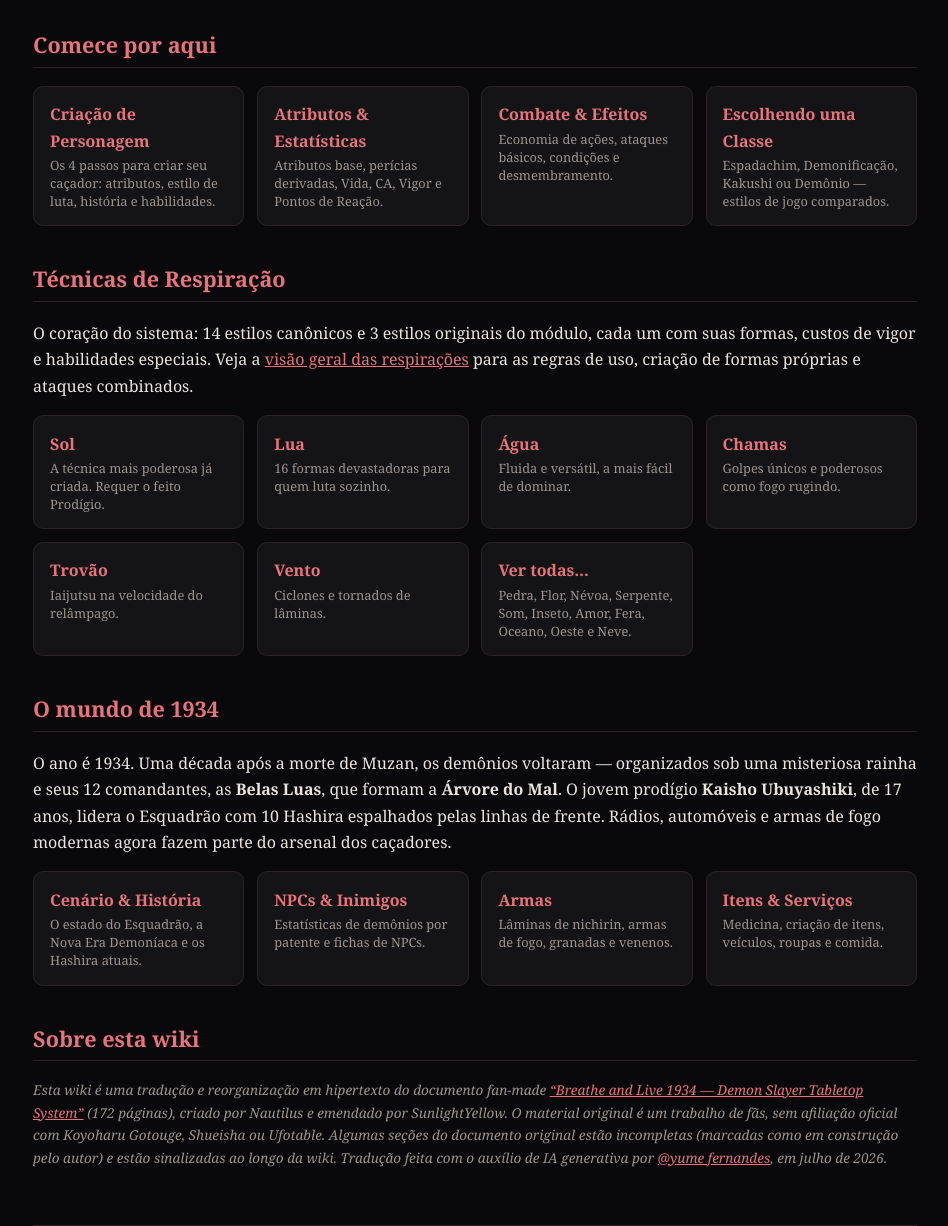
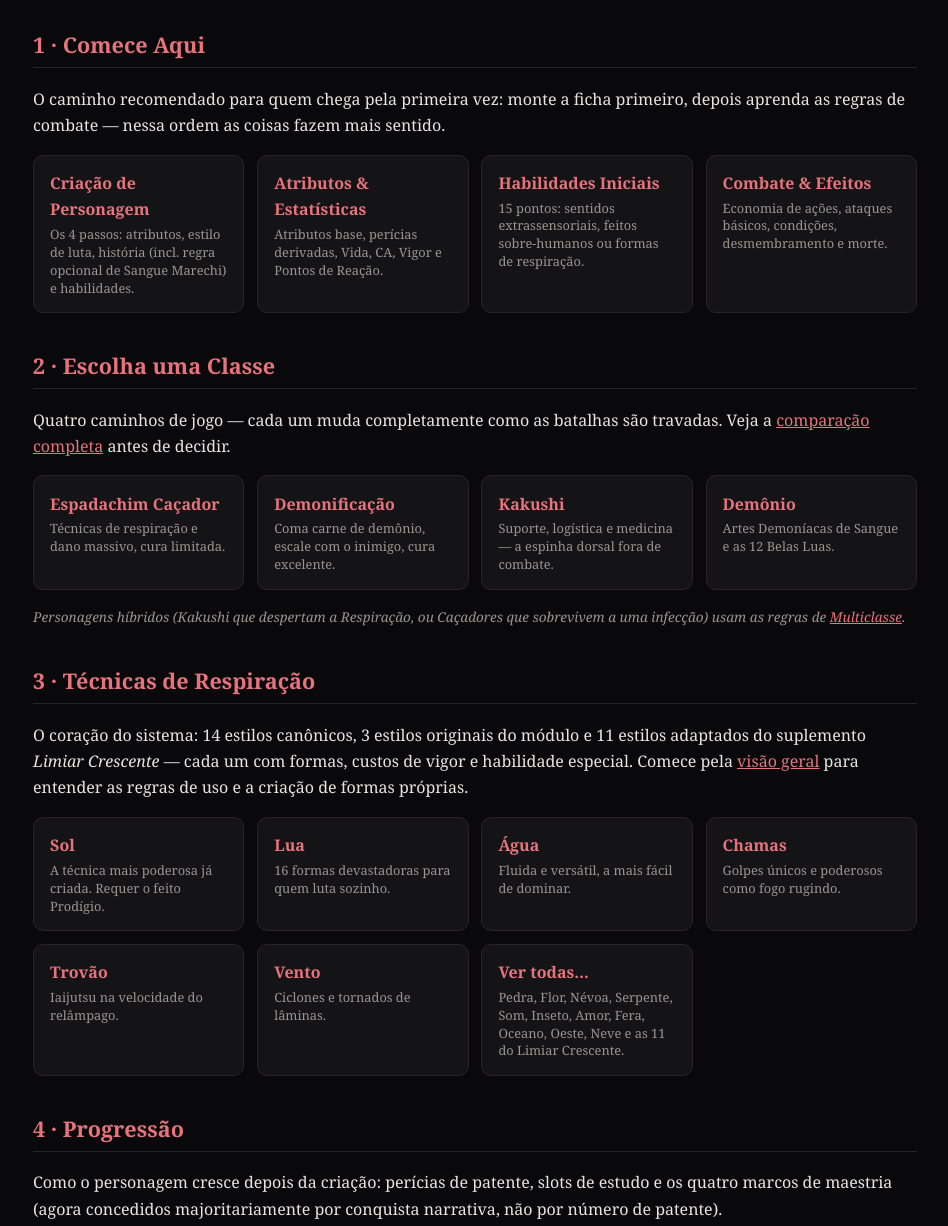
Before and after one commit to Kisyk/breath-and-live-wiki, a plain HTML site: page index.html in a window 1280 px wide. Shown: the part 820-2046 px from the top of the page, without its empty margins (305-1253 px from the left). Drawn offline with Linux system fonts and the light colour scheme.

Commit message:
Add files via upload

```diff
--- a/index.html
+++ b/index.html
@@ -13,22 +13,33 @@
 
 <div class="hero"><img src="img/hero-acao.jpg" alt="Arte de ação de Demon Slayer — água e trovão"></div>
 <h1>Breathe and Live 1934 <span class="jp">呼吸して生きる</span></h1>
-<p class="lead">Sistema de RPG de mesa de Demon Slayer (Kimetsu no Yaiba) — criado por Nautilus, com emendas de SunlightYellow. Tradução não oficial para português.</p>
+<p class="lead">Sistema de RPG de mesa de Demon Slayer (Kimetsu no Yaiba) — criado por Nautilus, com emendas de SunlightYellow. Tradução não oficial para português, reorganizada em hipertexto para leitura rápida.</p>
 
 <div class="box blue">
 <p><b>O que é este sistema?</b> <i>Breathe and Live 1934</i> é um RPG de mesa fan-made ambientado no universo de Demon Slayer, dez anos após a derrota de Muzan Kibutsuji. Os jogadores usam um <b>d20</b>, como em outros RPGs populares, e interpretam <a href="espadachim.html">Espadachins Caçadores</a>, usuários de <a href="demonificacao.html">Demonificação</a>, <a href="kakushi.html">Kakushi</a> de suporte ou até <a href="demonio.html">Demônios</a>, enfrentando uma nova era de trevas no Japão de 1934.</p>
 </div>
 
-<h2>Comece por aqui</h2>
+<h2>1 · Comece Aqui</h2>
+<p>O caminho recomendado para quem chega pela primeira vez: monte a ficha primeiro, depois aprenda as regras de combate — nessa ordem as coisas fazem mais sentido.</p>
 <div class="grid">
-<a class="card" href="criacao-de-personagem.html"><b>Criação de Personagem</b><small>Os 4 passos para criar seu caçador: atributos, estilo de luta, história e habilidades.</small></a>
+<a class="card" href="criacao-de-personagem.html"><b>Criação de Personagem</b><small>Os 4 passos: atributos, estilo de luta, história (incl. regra opcional de Sangue Marechi) e habilidades.</small></a>
 <a class="card" href="atributos.html"><b>Atributos & Estatísticas</b><small>Atributos base, perícias derivadas, Vida, CA, Vigor e Pontos de Reação.</small></a>
-<a class="card" href="combate.html"><b>Combate & Efeitos</b><small>Economia de ações, ataques básicos, condições e desmembramento.</small></a>
-<a class="card" href="classes.html"><b>Escolhendo uma Classe</b><small>Espadachim, Demonificação, Kakushi ou Demônio — estilos de jogo comparados.</small></a>
+<a class="card" href="habilidades.html"><b>Habilidades Iniciais</b><small>15 pontos: sentidos extrassensoriais, feitos sobre-humanos ou formas de respiração.</small></a>
+<a class="card" href="combate.html"><b>Combate & Efeitos</b><small>Economia de ações, ataques básicos, condições, desmembramento e morte.</small></a>
 </div>
 
-<h2>Técnicas de Respiração</h2>
-<p>O coração do sistema: 14 estilos canônicos e 3 estilos originais do módulo, cada um com suas formas, custos de vigor e habilidades especiais. Veja a <a href="respiracoes.html">visão geral das respirações</a> para as regras de uso, criação de formas próprias e ataques combinados.</p>
+<h2>2 · Escolha uma Classe</h2>
+<p>Quatro caminhos de jogo — cada um muda completamente como as batalhas são travadas. Veja a <a href="classes.html">comparação completa</a> antes de decidir.</p>
+<div class="grid">
+<a class="card" href="espadachim.html"><b>Espadachim Caçador</b><small>Técnicas de respiração e dano massivo, cura limitada.</small></a>
+<a class="card" href="demonificacao.html"><b>Demonificação</b><small>Coma carne de demônio, escale com o inimigo, cura excelente.</small></a>
+<a class="card" href="kakushi.html"><b>Kakushi</b><small>Suporte, logística e medicina — a espinha dorsal fora de combate.</small></a>
+<a class="card" href="demonio.html"><b>Demônio</b><small>Artes Demoníacas de Sangue e as 12 Belas Luas.</small></a>
+</div>
+<p class="note">Personagens híbridos (Kakushi que despertam a Respiração, ou Caçadores que sobrevivem a uma infecção) usam as regras de <a href="multiclasse.html">Multiclasse</a>.</p>
+
+<h2>3 · Técnicas de Respiração</h2>
+<p>O coração do sistema: 14 estilos canônicos, 3 estilos originais do módulo e 11 estilos adaptados do suplemento <i>Limiar Crescente</i> — cada um com formas, custos de vigor e habilidade especial. Comece pela <a href="respiracoes.html">visão geral</a> para entender as regras de uso e a criação de formas próprias.</p>
 <div class="grid">
 <a class="card" href="respiracao-sol.html"><b>Sol</b><small>A técnica mais poderosa já criada. Requer o feito Prodígio.</small></a>
 <a class="card" href="respiracao-lua.html"><b>Lua</b><small>16 formas devastadoras para quem luta sozinho.</small></a>
@@ -36,20 +47,30 @@
 <a class="card" href="respiracao-chamas.html"><b>Chamas</b><small>Golpes únicos e poderosos como fogo rugindo.</small></a>
 <a class="card" href="respiracao-trovao.html"><b>Trovão</b><small>Iaijutsu na velocidade do relâmpago.</small></a>
 <a class="card" href="respiracao-vento.html"><b>Vento</b><small>Ciclones e tornados de lâminas.</small></a>
-<a class="card" href="respiracoes.html"><b>Ver todas…</b><small>Pedra, Flor, Névoa, Serpente, Som, Inseto, Amor, Fera, Oceano, Oeste e Neve.</small></a>
+<a class="card" href="respiracoes.html"><b>Ver todas…</b><small>Pedra, Flor, Névoa, Serpente, Som, Inseto, Amor, Fera, Oceano, Oeste, Neve e as 11 do Limiar Crescente.</small></a>
 </div>
 
-<h2>O mundo de 1934</h2>
-<p>O ano é 1934. Uma década após a morte de Muzan, os demônios voltaram — organizados sob uma misteriosa rainha e seus 12 comandantes, as <b>Belas Luas</b>, que formam a <b>Árvore do Mal</b>. O jovem prodígio <b>Kaisho Ubuyashiki</b>, de 17 anos, lidera o Esquadrão com 10 Hashira espalhados pelas linhas de frente. Rádios, automóveis e armas de fogo modernas agora fazem parte do arsenal dos caçadores.</p>
+<h2>4 · Progressão</h2>
+<p>Como o personagem cresce depois da criação: perícias de patente, slots de estudo e os quatro marcos de maestria (agora concedidos majoritariamente por conquista narrativa, não por número de patente).</p>
+<div class="grid">
+<a class="card" href="evolucao.html"><b>Evolução & Perícias</b><small>Slots de estudo por patente e como ganhá-los fora da progressão normal.</small></a>
+<a class="card" href="habilidades-superiores.html"><b>Habilidades Superiores</b><small>RCT: Constante, Forma Marcada, Mundo Transparente e Lâmina Vermelha — incl. versões opcionais do Limiar Crescente.</small></a>
+</div>
+
+<h2>5 · Equipamento</h2>
+<div class="grid">
+<a class="card" href="armas.html"><b>Armas</b><small>Lâminas alternativas, armas de fogo, granadas, projéteis e venenos.</small></a>
+<a class="card" href="equipamentos.html"><b>Itens, Medicina & Serviços</b><small>Crafting, atendimento médico, transporte, roupas e comida.</small></a>
+</div>
+
+<h2>6 · O Mundo de 1934</h2>
 <div class="grid">
 <a class="card" href="mundo.html"><b>Cenário & História</b><small>O estado do Esquadrão, a Nova Era Demoníaca e os Hashira atuais.</small></a>
-<a class="card" href="npcs.html"><b>NPCs & Inimigos</b><small>Estatísticas de demônios por patente e fichas de NPCs.</small></a>
-<a class="card" href="armas.html"><b>Armas</b><small>Lâminas de nichirin, armas de fogo, granadas e venenos.</small></a>
-<a class="card" href="equipamentos.html"><b>Itens & Serviços</b><small>Medicina, criação de itens, veículos, roupas e comida.</small></a>
+<a class="card" href="npcs.html"><b>NPCs & Inimigos</b><small>Estatísticas de demônios por patente e fichas de NPCs notáveis.</small></a>
 </div>
 
 <h2>Sobre esta wiki</h2>
-<p class="note">Esta wiki é uma tradução e reorganização em hipertexto do documento fan-made <a href="livro-original.pdf" target="_blank" rel="noopener">“Breathe and Live 1934 — Demon Slayer Tabletop System”</a> (172 páginas), criado por Nautilus e emendado por SunlightYellow. O material original é um trabalho de fãs, sem afiliação oficial com Koyoharu Gotouge, Shueisha ou Ufotable. Algumas seções do documento original estão incompletas (marcadas como <i>em construção</i> pelo autor) e estão sinalizadas ao longo da wiki. Tradução feita com o auxílio de IA generativa por <a href="https://github.com/dehrangerz9" target="_blank" rel="noopener">@yume fernandes</a>, em julho de 2026.</p>
+<p class="note">Esta wiki é uma tradução e reorganização em hipertexto do documento fan-made <a href="livro-original.pdf" target="_blank" rel="noopener">“Breathe and Live 1934 — Demon Slayer Tabletop System”</a> (172 páginas), criado por Nautilus e emendado por SunlightYellow. O material original é um trabalho de fãs, sem afiliação oficial com Koyoharu Gotouge, Shueisha ou Ufotable. Algumas seções do documento original estão incompletas (marcadas como <i>em construção</i> pelo autor) e estão sinalizadas ao longo da wiki. Tradução feita com o auxílio de IA generativa por <a href="https://github.com/dehrangerz9" target="_blank" rel="noopener">@yume fernandes</a>, em julho de 2026. A navegação foi reorganizada em agosto de 2026 — veja o relatório de reorganização e o relatório de balanceamento fornecidos à parte.</p>
 
 </main>
 </div>
--- a/nav.js
+++ b/nav.js
@@ -1,11 +1,14 @@
 // Navegação compartilhada da wiki — Breathe and Live 1934
+// v2 — reorganizada para leitura mais intuitiva (ver relatório de reorganização)
 (function () {
   const NAV = [
     { title: "Início", items: [["index.html", "Página Inicial"]] },
-    { title: "Fundamentos", items: [
+    { title: "Comece Aqui", items: [
       ["criacao-de-personagem.html", "Criação de Personagem"],
       ["atributos.html", "Atributos & Estatísticas"],
       ["habilidades.html", "Habilidades Iniciais"],
+    ]},
+    { title: "Regras de Combate", items: [
       ["combate.html", "Combate & Efeitos"],
     ]},
     { title: "Classes", items: [
@@ -16,6 +19,10 @@
       ["kakushi.html", "Kakushi"],
       ["demonio.html", "Demônio"],
       ["multiclasse.html", "Multiclasse"],
+    ]},
+    { title: "Progressão", items: [
+      ["evolucao.html", "Evolução & Perícias"],
+      ["habilidades-superiores.html", "Habilidades Superiores"],
     ]},
     { title: "Respirações — Canônicas", items: [
       ["respiracoes.html", "Visão Geral & Regras"],
@@ -34,7 +41,7 @@
       ["respiracao-amor.html", "Respiração do Amor"],
       ["respiracao-fera.html", "Respiração da Fera"],
     ]},
-    { title: "Respirações — Módulo", items: [
+    { title: "Respirações — Módulo Original", items: [
       ["respiracao-oceano.html", "Respiração do Oceano"],
       ["respiracao-oeste.html", "Respiração do Oeste"],
       ["respiracao-neve.html", "Respiração da Neve"],
@@ -51,10 +58,6 @@
       ["respiracao-profana.html", "Profana"],
       ["respiracao-yin.html", "Yin"],
       ["respiracao-yang.html", "Yang"],
-    ]},
-    { title: "Progressão", items: [
-      ["evolucao.html", "Evolução & Perícias"],
-      ["habilidades-superiores.html", "Habilidades Superiores"],
     ]},
     { title: "Equipamento", items: [
       ["armas.html", "Armas"],
@@ -104,7 +107,6 @@
   input.addEventListener("input", () => {
     const q = input.value.trim().toLowerCase();
     if (!q) {
-      // restaura o estado padrão: só a seção da página atual aberta
       sections.forEach((d, i) => {
         d.style.display = "";
         d.open = defaultOpen[i];
@@ -120,7 +122,7 @@
         if (hit) any = true;
       });
       d.style.display = any ? "" : "none";
-      d.open = any; // expande as seções com resultados
+      d.open = any;
     });
   });
 })();
```
